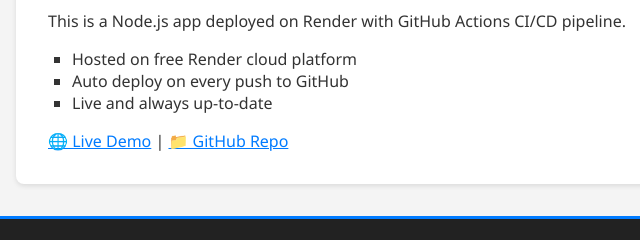
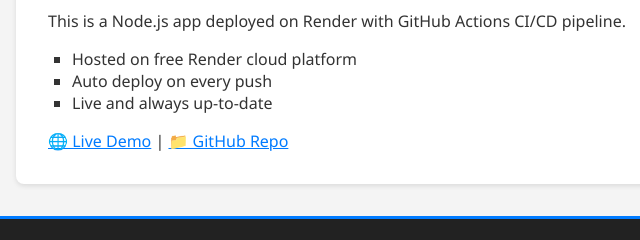
Before and after one commit to ganrajdol99215/devops-portfolio, a plain HTML site: page index.html in a window 1280 px wide. Shown: the part 961-1201 px from the top of the page, 0-640 px from the left. Drawn offline with Linux system fonts and the light colour scheme.

Commit message:
Update index.html

```diff
--- a/index.html
+++ b/index.html
@@ -54,7 +54,7 @@
     <p>This is a Node.js app deployed on Render with GitHub Actions CI/CD pipeline.</p>
     <ul>
       <li>Hosted on free Render cloud platform</li>
-      <li>Auto deploy on every push to GitHub</li>
+      <li>Auto deploy on every push </li>
       <li>Live and always up-to-date</li>
     </ul>
     <a href="https://devops-cicd-node.onrender.com/" target="_blank">🌐 Live Demo</a> |
```
